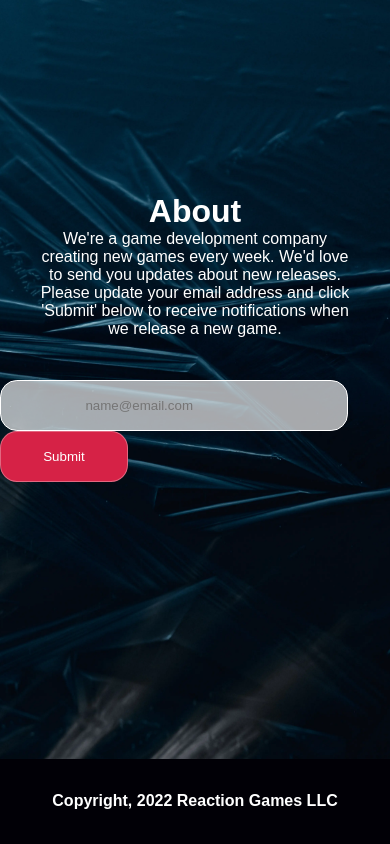
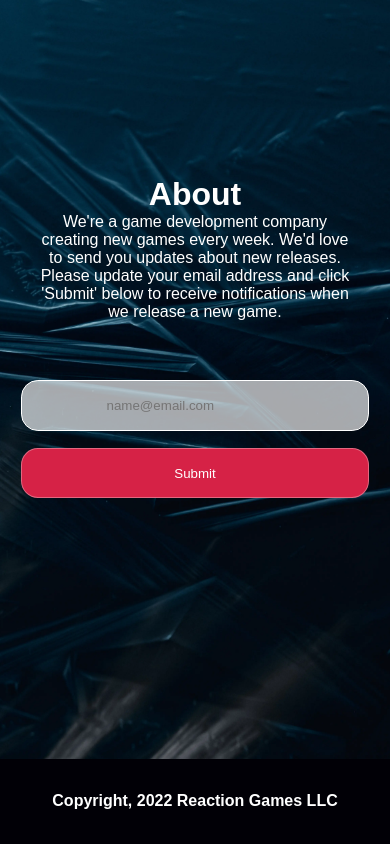
Before and after one commit to isaacsandelin/reaction_game, a plain HTML site: page index.html in a window 390 px wide. Shown: the part 1604-2448 px from the top of the page. Drawn offline with Linux system fonts and the light colour scheme.

Commit message:
Fixed so the email and submit flex direction is column on devices smaller than 600 px

```diff
--- a/assets/css/style.css
+++ b/assets/css/style.css
@@ -293,9 +293,16 @@
 
 #email {
     padding: 2vh 10vh;
+    margin-bottom: 2vh;
     background-color: rgba(255, 255, 255, 0.652);
     border: 1px solid #fff;
     border-radius: 2vh;
+}
+
+form {
+    display: flex;
+    flex-direction: column;
+    margin-top: 2vh;
 }
 
 #submit {
```
